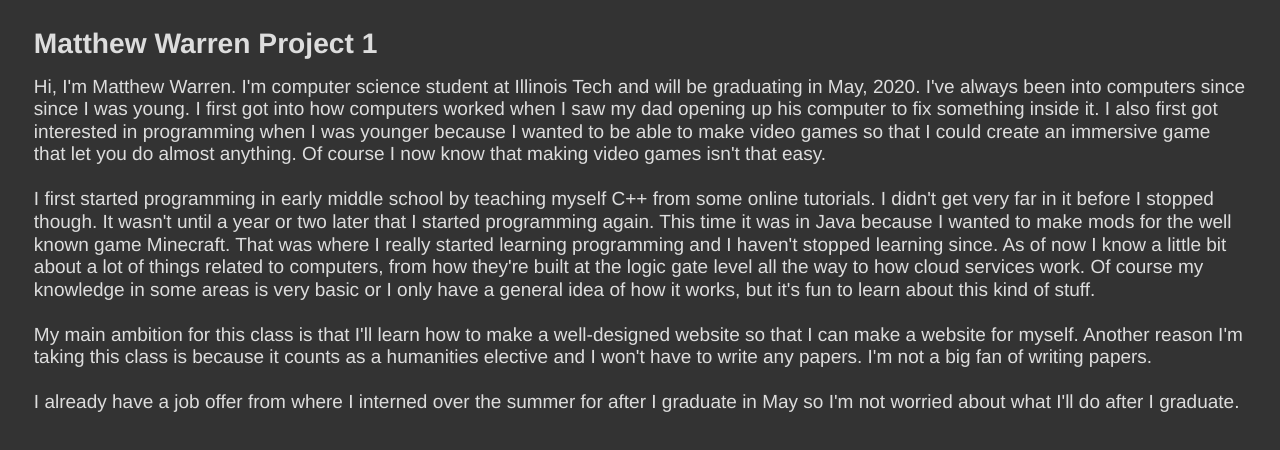
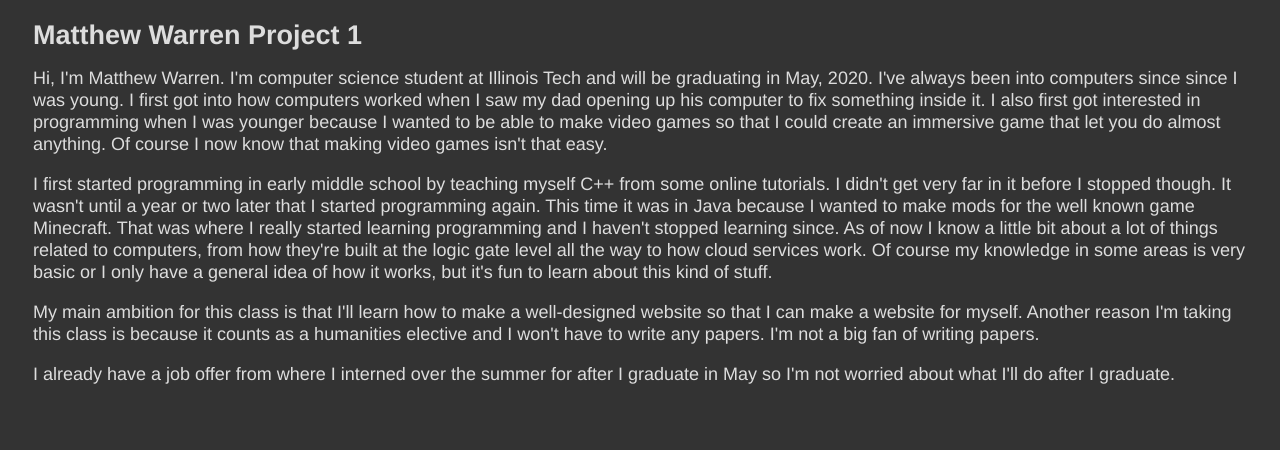
Before and after one commit to EnderShadow/com-330-project-one, a plain HTML site: page index.html in a window 1280 px wide. Drawn offline with Linux system fonts and the light colour scheme.

Commit message:
Updated styles based on a better understanding of how 'ems' work

```diff
--- a/style.css
+++ b/style.css
@@ -8,9 +8,9 @@ a,abbr,acronym,address,applet,article,aside,audio,b,big,blockquote,body,canvas,c
 
 html {
     font-family: Helvetica, Arial, sans-serif;
-    font-size: 1.1875em; /* 19 / 16 */
-    line-height: 1.1875em; /* 19 / 16 */
-    padding: 1.1875em 1.78125em; /* 19 / 16 and 150% of that */
+    font-size: 1.125em; /* 18px / 16px */
+    line-height: 1.222em; /* 22px / 18px */
+    padding: 1.222em 1.8333em; /* 22px / 18px and 150% of that */
 }
 
 body {
@@ -20,11 +20,11 @@ body {
 
 h1 {
     font-weight: bold;
-    font-size: 1.484375em; /* 125% of font size */
-    line-height: 1.484375em; /* 125% of font size */
-    padding-bottom: 0.3958333333333333em; /* 1 third of font size */
+    font-size: 1.5em; /* 33px / 22px */
+    line-height: 1em; /* 33px / 33px */
+    padding-bottom: 0.666em; /* 22px / 33px */
 }
 
 p {
-    padding-bottom: 1.1875em; /* 19 / 16 */
+    padding-bottom: 1em; /* 22px / 22px */
 }
```
